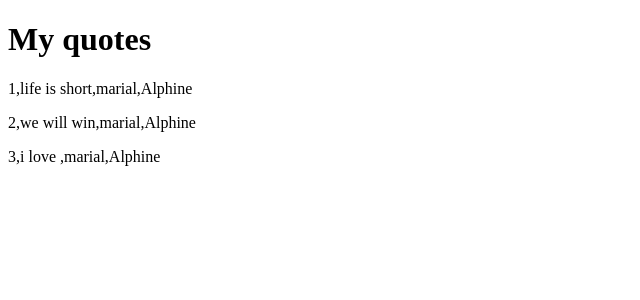
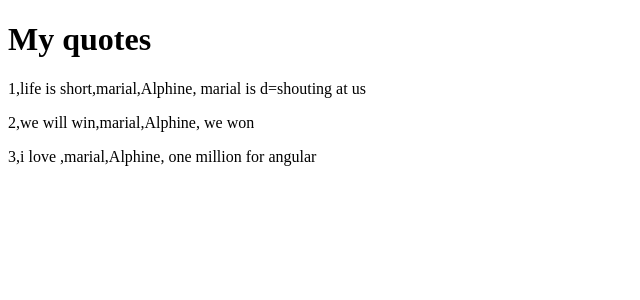
Before and after one commit to mariallugare/quotes, an Angular app: page / in a window 1280 px wide. Shown: the top 300 px of the page, without its empty margins (0-640 px from the left). Built offline with nearby package versions, Linux system fonts and the light colour scheme.

Commit message:
nest ,input binding

```diff
--- a/src/app/description/description.component.html
+++ b/src/app/description/description.component.html
@@ -1 +1 @@
-<p>description works!</p>
+{{quote.description}}
--- a/src/app/description/description.component.ts
+++ b/src/app/description/description.component.ts
@@ -1,4 +1,5 @@
-import { Component, OnInit } from '@angular/core';
+import { Component, OnInit, Input  } from '@angular/core';
+import { Quotes } from '../quotes';
 
 @Component({
   selector: 'app-description',
@@ -7,6 +8,8 @@ import { Component, OnInit } from '@angular/core';
 })
 export class DescriptionComponent implements OnInit {
 
+@Input() quote!:Quotes;
+
   constructor() { }
 
   ngOnInit(): void {
--- a/src/app/quote/quote.component.html
+++ b/src/app/quote/quote.component.html
@@ -1,2 +1,2 @@
 <h1>My quotes</h1>
-<p *ngFor='let quote of quotes'>{{quote.id}},{{quote.quote}},{{quote.author}},{{quote.name}}</p>
+<p *ngFor='let quote of quotes'>{{quote.id}},{{quote.quote}},{{quote.author}},{{quote.name}}, <app-description [quote]='quote'></app-description> </p>
--- a/src/app/quote/quote.component.ts
+++ b/src/app/quote/quote.component.ts
@@ -7,9 +7,9 @@ import { Quotes } from '../quotes';
 })
 export class QuoteComponent implements OnInit {
   quotes:Quotes[] =[
-    {id:1,quote:'life is short',author:'marial',name:'Alphine',upvotes:0,downvotes:0 },
-    {id:2,quote:'we will win',author:'marial',name:'Alphine',upvotes:0,downvotes:0 },
-    {id:3,quote:'i love ',author:'marial',name:'Alphine',upvotes:0,downvotes:0 }
+    {id:1,quote:'life is short',author:'marial',name:'Alphine',upvotes:0,downvotes:0 ,description:'marial is d=shouting at us'},
+    {id:2,quote:'we will win',author:'marial',name:'Alphine',upvotes:0,downvotes:0 ,description:'we won'},
+    {id:3,quote:'i love ',author:'marial',name:'Alphine',upvotes:0,downvotes:0 ,description:'one million for angular'}
   ]
   constructor() { }
 
--- a/src/app/quotes.ts
+++ b/src/app/quotes.ts
@@ -6,7 +6,7 @@ export class Quotes {
       public name: string,
       public upvotes: number,
       public downvotes: number,
-
+      public description:string,
     ) {
       this.id = id;
       this.quote = quote;
@@ -14,6 +14,7 @@ export class Quotes {
       this.name = name;
       this.upvotes = upvotes;
       this.downvotes = downvotes;
+      this.description= description
 
     }
   }
```
